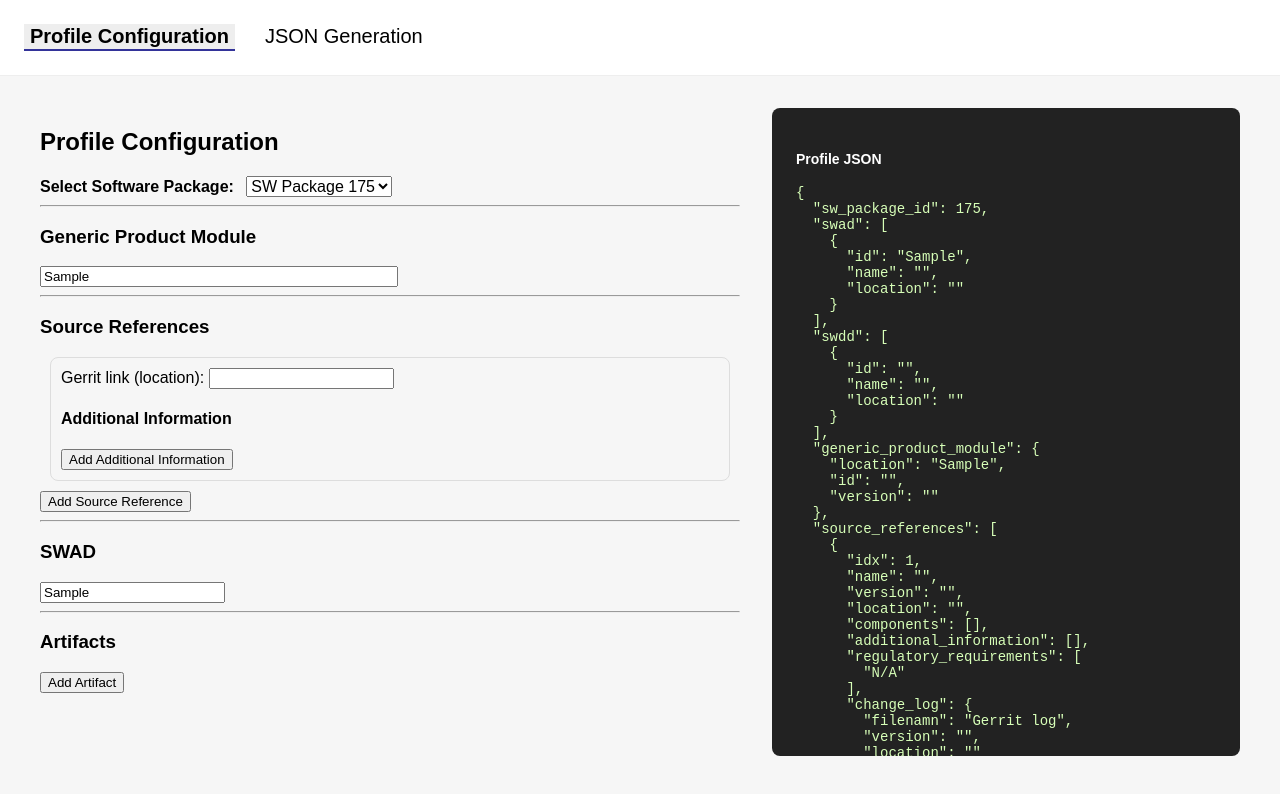
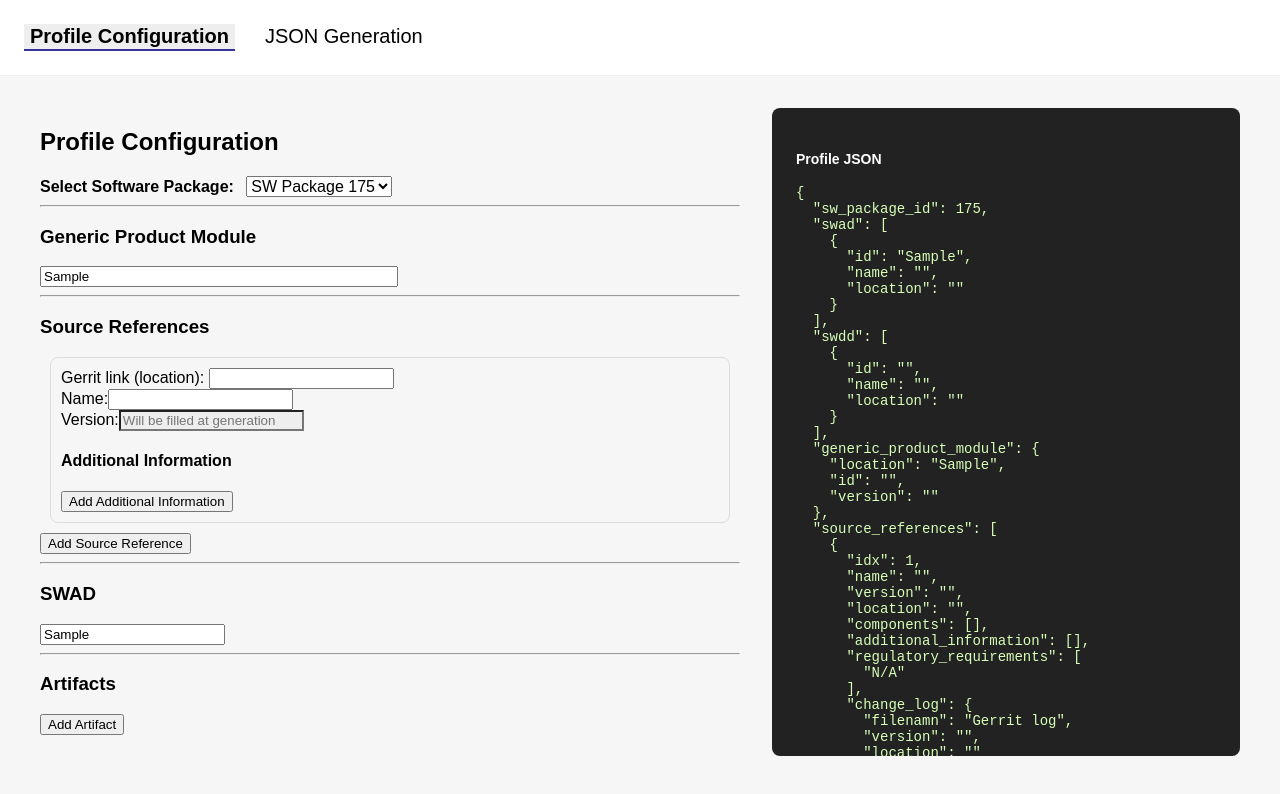
Before and after one commit to oleksandrsergyeyev/swpkg_generator, a React (Create React App) app in the folder frontend/: page / in a window 1280 px wide. Both pictures are taken after typing "Sample", "Sample" into the empty fields and a click on the button "Add Source Reference". Shown: the top 794 px of the page. Built offline with nearby package versions, Linux system fonts and the light colour scheme.

Commit message:
Splitted to profile and generator

```diff
--- a/frontend/src/App.js
+++ b/frontend/src/App.js
@@ -52,7 +52,7 @@ function App() {
         {
           idx: (selectedProfile.source_references?.length || 0) + 1,
           name: "",
-          version: "",
+          version: "", // Per-run, filled at generation
           location: "",
           components: [],
           additional_information: [],
@@ -72,7 +72,7 @@ function App() {
           idx: (selectedProfile.artifacts?.length || 0) + 1,
           name: "",
           kind: "VBF file",
-          version: "",
+          version: "", // Per-run, filled at generation
           location: "",
           sha256: "",
           target_platform: DEFAULT_TARGET_PLATFORM,
@@ -87,12 +87,34 @@ function App() {
   const [generationInput, setGenerationInput] = useState({ sw_version: "" });
   const [generatedJSON, setGeneratedJSON] = useState(null);
 
+  // Fill all empty "version" fields recursively
+  function fillVersionFields(obj, sw_version) {
+    if (Array.isArray(obj)) {
+      return obj.map(item => fillVersionFields(item, sw_version));
+    } else if (obj && typeof obj === 'object') {
+      const newObj = { ...obj };
+      for (const key of Object.keys(newObj)) {
+        if (key === "version" && (!newObj[key] || newObj[key] === "")) {
+          newObj[key] = sw_version;
+        } else {
+          newObj[key] = fillVersionFields(newObj[key], sw_version);
+        }
+      }
+      return newObj;
+    }
+    return obj;
+  }
+
   const handleGenerate = () => {
-    const sw_package_version = generationInput.sw_version.split("_").pop() + ".0";
+    const sw_version = generationInput.sw_version;
+    const sw_package_version = sw_version.split("_").pop() + ".0";
+    // Fill any empty version field
+    const filledProfile = fillVersionFields(selectedProfile, sw_version);
+
     setGeneratedJSON({
-      ...selectedProfile,
+      ...filledProfile,
       sw_package_version,
-      sw_version: generationInput.sw_version,
+      sw_version,
     });
   };
 
@@ -182,7 +204,27 @@ function App() {
                     }}
                   />
                 </div>
-                {/* Add more fields for name, version, components, etc. */}
+                <div>
+                  <label>Name:</label>
+                  <input
+                    value={ref.name}
+                    onChange={e => {
+                      const arr = [...selectedProfile.source_references];
+                      arr[idx].name = e.target.value;
+                      updateProfile({ source_references: arr });
+                    }}
+                  />
+                </div>
+                <div>
+                  <label>Version:</label>
+                  <input
+                    value={ref.version}
+                    readOnly
+                    style={{ background: "#eee" }}
+                    placeholder="Will be filled at generation"
+                  />
+                </div>
+                {/* --- Additional Information --- */}
                 <h4>Additional Information</h4>
                 {ref.additional_information && ref.additional_information.map((info, infoIdx) => (
                   <div key={infoIdx} style={{ marginBottom: 10, padding: 6, background: "#f4f8fc", borderRadius: 6 }}>
@@ -309,7 +351,16 @@ function App() {
                   <option value="SUM SWP3">SUM SWP3</option>
                   <option value="SUM SWP4">SUM SWP4</option>
                 </select>
-                {/* Add more fields for kind, version, etc. */}
+                <div>
+                  <label>Version:</label>
+                  <input
+                    value={art.version}
+                    readOnly
+                    style={{ background: "#eee" }}
+                    placeholder="Will be filled at generation"
+                  />
+                </div>
+                {/* Add more fields for kind, location, sha256, etc. */}
               </div>
             ))}
             <button onClick={addArtifact}>Add Artifact</button>
```
